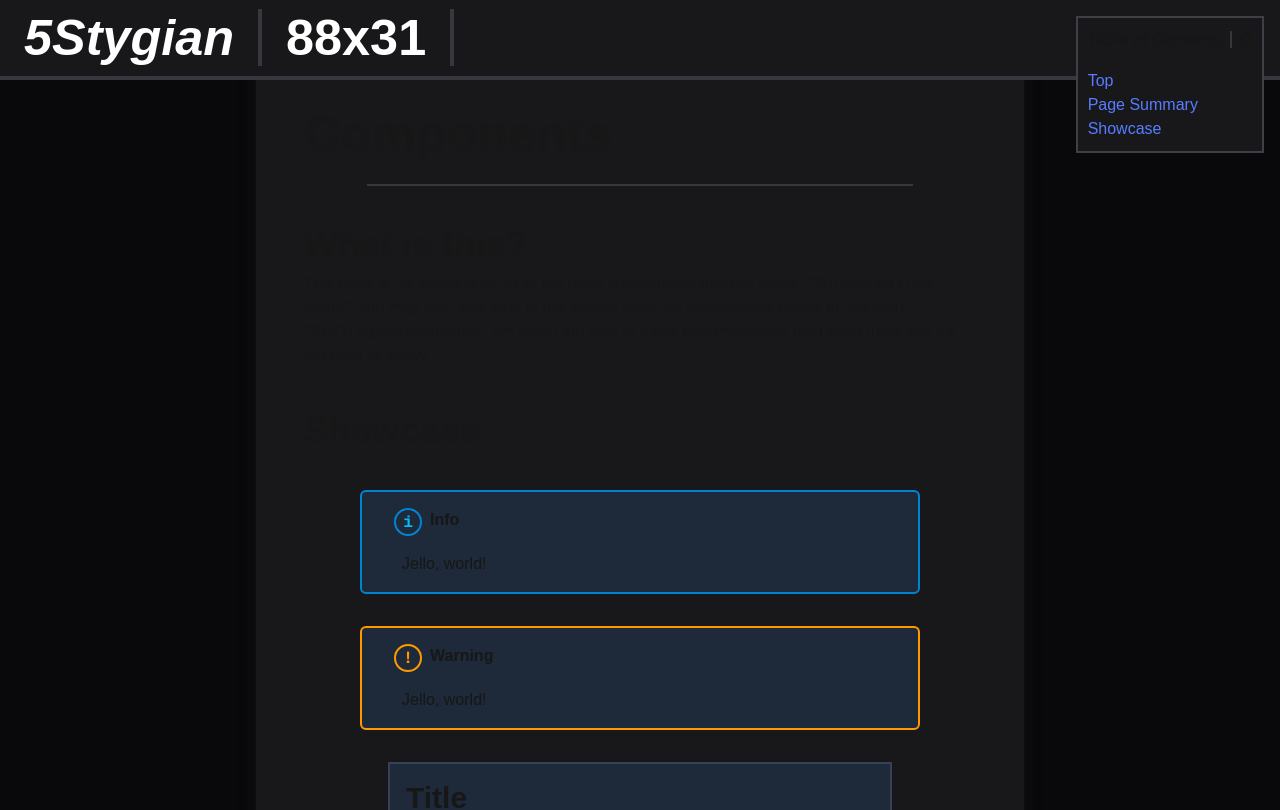
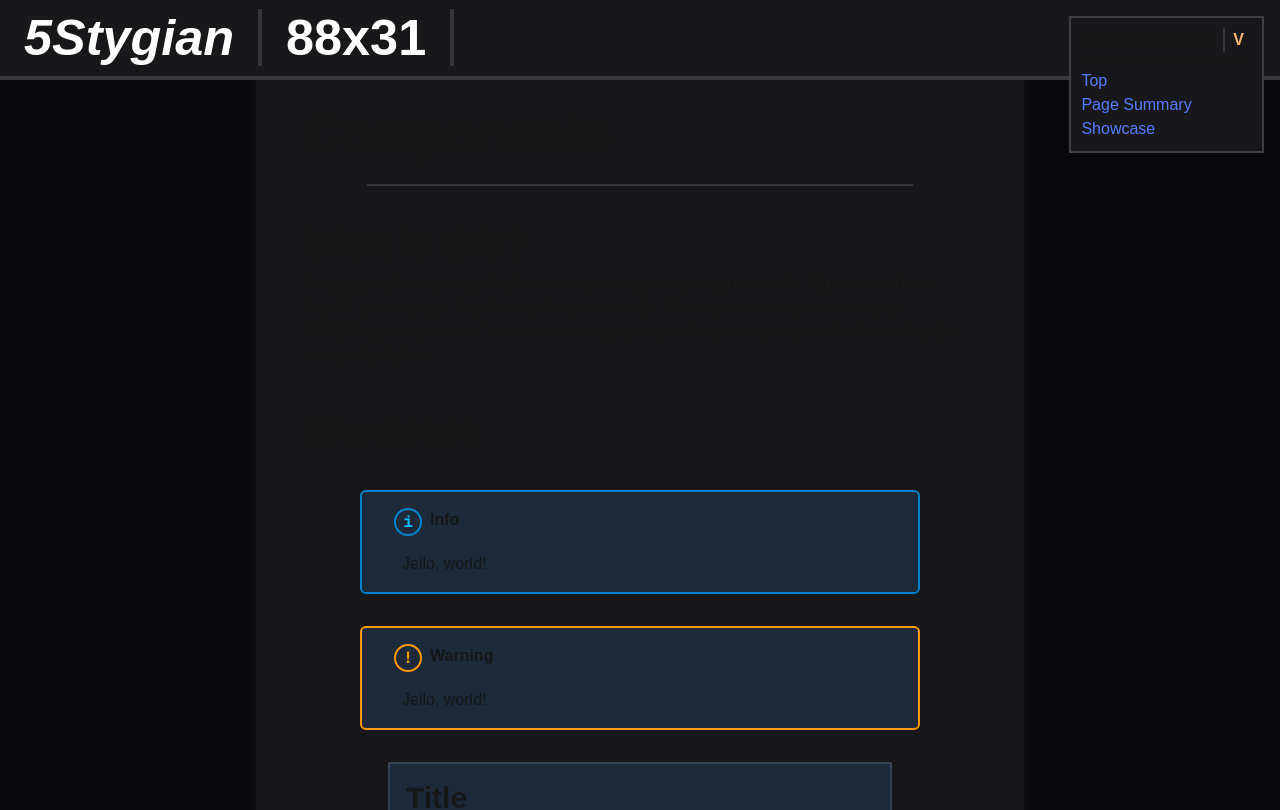
Before and after one commit to 5Stygian/5Stygian, a Next.js app: page /papers/components in a window 1280 px wide. Shown: the top 810 px of the page. Built offline with nearby package versions, Linux system fonts and the light colour scheme; a web font is replaced by a local one.

Commit message:
the 'V' now rotates when clicked

```diff
--- a/src/app/components/toc/toc.tsx
+++ b/src/app/components/toc/toc.tsx
@@ -11,7 +11,7 @@ export default function TableOfContents() {
     const headerIds: Array<string> = [];
 
     const collapse: HTMLSpanElement = document.getElementById("toc-collapse") as HTMLSpanElement;
-    const divider: HTMLHRElement = document.getElementById("toc-divider") as HTMLHRElement;
+    const collapseText: HTMLDivElement = document.getElementById("toc-collapseText") as HTMLDivElement;
     const contents: HTMLDivElement = document.getElementById("toc-contents") as HTMLDivElement;
     let contentsAreCollapsed: boolean = false
 
@@ -28,9 +28,13 @@ export default function TableOfContents() {
     collapse.addEventListener("click", (): void => {
       contentsAreCollapsed = !contentsAreCollapsed;
 
-      contentsAreCollapsed ?
-        contents.className = "hidden" :
+      if (contentsAreCollapsed) {
+        contents.className = "hidden";
+        collapseText.className = "rotate-180";
+      } else {
         contents.className = "";
+        collapseText.className = "";
+      }
     });
   }, []);
 
@@ -40,9 +44,12 @@ export default function TableOfContents() {
         <strong>Table of Contents</strong>
         <span
           id="toc-collapse"
-          className="ml-2 pl-2 font-extrabold border-l-2 border-l-zinc-500/35 select-none hover:cursor-pointer"
+          className="
+            inline-block ml-2 px-2 font-extrabold text-orange-300
+            border-l-2 border-l-zinc-500/35 select-none
+            hover:cursor-pointer"
         >
-          O
+          <div id="toc-collapseText">V</div>
         </span>
       </div>
       <div id="toc-contents">
```
